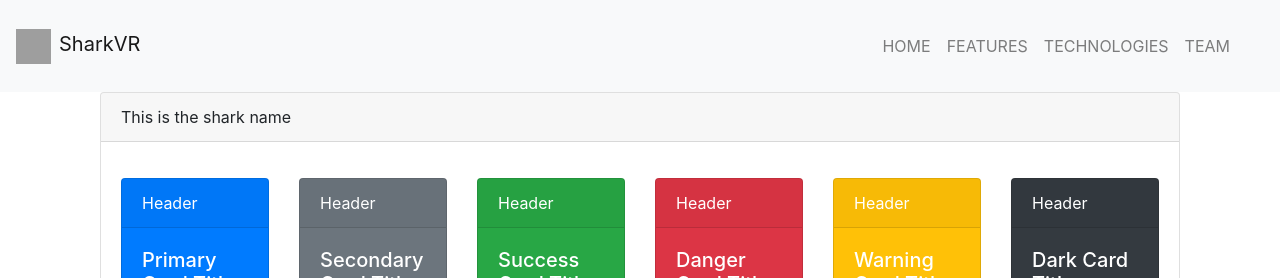
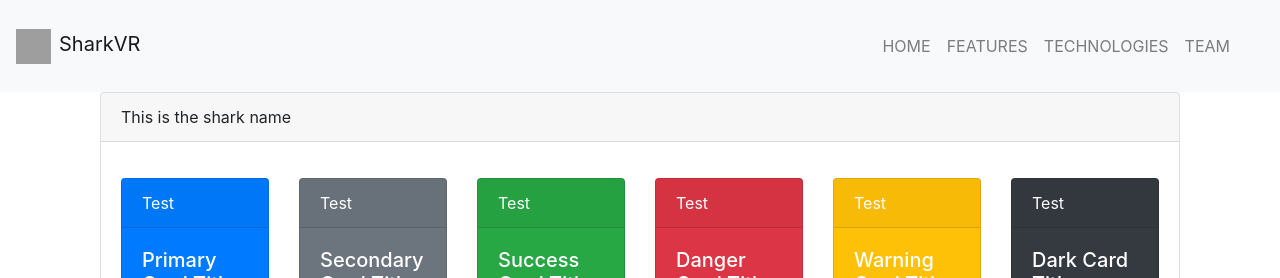
Before and after one commit to ROHROCK/reactsharkvr, a React (Create React App) app: page /sharks/sample in a window 1280 px wide. Shown: the top 278 px of the page. Built offline with nearby package versions, Linux system fonts and the light colour scheme; grey boxes are pictures that could not be loaded.

Commit message:
Data passed successfull

```diff
--- a/src/Components/VR Display/vr-display.component.jsx
+++ b/src/Components/VR Display/vr-display.component.jsx
@@ -2,9 +2,14 @@ import React, { Component } from "react";
 import "./vr-display.component.css";
 import { Button, Card, CardDeck } from "react-bootstrap";
 import Table from "react-bootstrap/Table";
+import { withRouter } from "react-router-dom";
 
 class VRDisplayComponent extends Component {
+  constructor(props) {
+    super(props);
+  }
   render() {
+    console.log(this.props.location.state);
     let display = [
       "Primary",
       "Secondary",
@@ -20,7 +25,7 @@ class VRDisplayComponent extends Component {
         style={{ width: "18rem" }}
         className="mb-2"
       >
-        <Card.Header>Header</Card.Header>
+        <Card.Header>Test</Card.Header>
         <Card.Body>
           <Card.Title>{variant} Card Title </Card.Title>
         </Card.Body>
@@ -48,4 +53,4 @@ class VRDisplayComponent extends Component {
   }
 }
 
-export default VRDisplayComponent;
+export default withRouter(VRDisplayComponent);
--- a/src/Pages/shark-card-display/shark-card-display.jsx
+++ b/src/Pages/shark-card-display/shark-card-display.jsx
@@ -26,11 +26,16 @@ class SharkCardDisplay extends Component {
         <Card.Img src={data.imageURL} />
         <Card.Body>
           <Card.Title>
-            <Link to="sharks/sample">{data.sharkType}</Link>
+            <Link
+              to={{
+                pathname: "/sharks/" + data.sharkType,
+                state: { fetched: data },
+              }}
+            >
+              {data.sharkType}
+            </Link>
           </Card.Title>
-          <Card.Text>
-          {data.description}
-          </Card.Text>
+          <Card.Text>{data.description}</Card.Text>
         </Card.Body>
       </Card>
     ));
```
Also changed, not shown: 1 other file (tests, documents, lock files or other folders).
